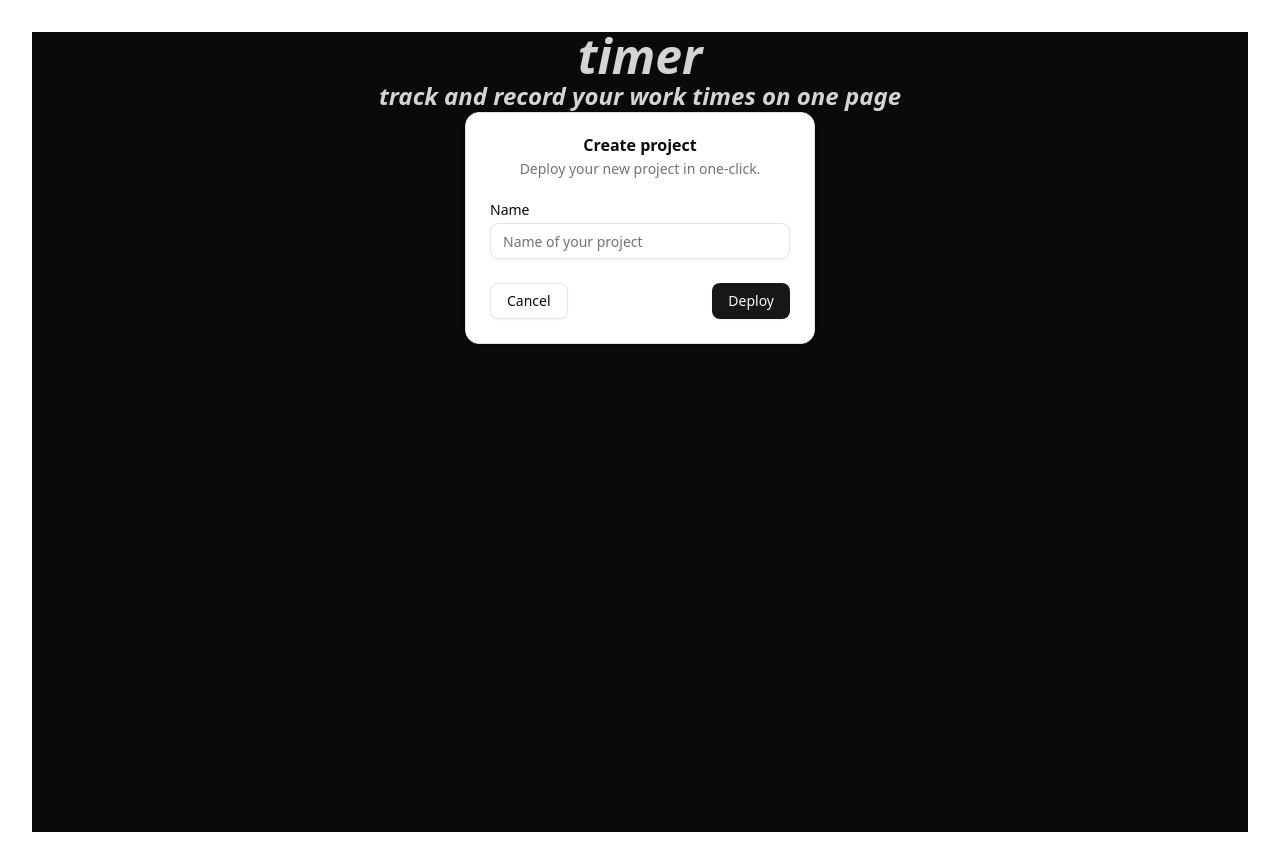
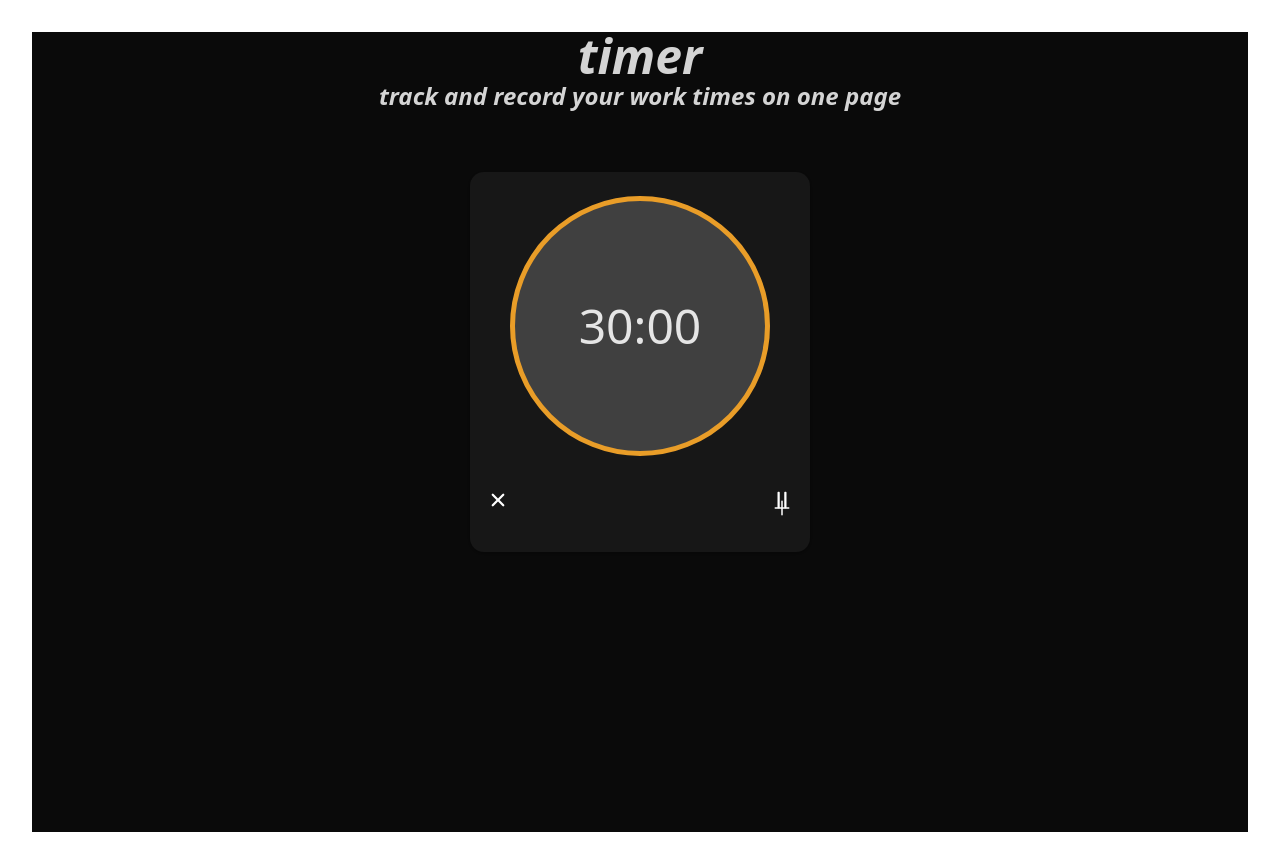
Before and after one commit to ilyastorunn/timer, a React (Vite) app: page / in a window 1280 px wide. Built offline with nearby package versions, Linux system fonts and the light colour scheme.

Commit message:
minor updates

```diff
--- a/package.json
+++ b/package.json
@@ -19,6 +19,7 @@
     "lucide-react": "^0.511.0",
     "react": "^19.1.0",
     "react-dom": "^19.1.0",
+    "react-icons": "^5.5.0",
     "tailwind-merge": "^3.3.0",
     "tailwindcss": "^4.1.7"
   },
--- a/src/Pages/Home.jsx
+++ b/src/Pages/Home.jsx
@@ -1,14 +1,6 @@
 import { Button } from "@/components/ui/button";
-import {
-  Card,
-  CardContent,
-  CardDescription,
-  CardFooter,
-  CardHeader,
-  CardTitle,
-} from "@/components/ui/card";
-import { Input } from "@/components/ui/input";
-import { Label } from "@/components/ui/label";
+import { Card, CardContent, CardFooter } from "@/components/ui/card";
+import { IoPauseOutline, IoClose, IoAdd } from "react-icons/io5";
 
 export default function Home() {
   return (
@@ -20,26 +12,16 @@ export default function Home() {
         <span className="text-2xl text-[#D4D4D4] font-semibold italic">
           track and record your work times on one page
         </span>
-        <Card className="w-[350px]">
-          <CardHeader>
-            <CardTitle>Create project</CardTitle>
-            <CardDescription>
-              Deploy your new project in one-click.
-            </CardDescription>
-          </CardHeader>
-          <CardContent>
-            <form>
-              <div className="grid w-full items-center gap-4">
-                <div className="flex flex-col space-y-1.5">
-                  <Label htmlFor="name">Name</Label>
-                  <Input id="name" placeholder="Name of your project" />
-                </div>
-              </div>
-            </form>
+        <Card className="w-[340px] h-[380px] bg-[#171717] border-none mt-[60px]">
+          <CardContent className="flex items-center justify-center">
+            <div className="flex items-center justify-center w-[260px] h-[260px] bg-neutral-700 rounded-full border-[5px] border-[#e99d28]">
+              <span className="text-5xl text-[#E5E5E5]">30:00</span>
+            </div>
           </CardContent>
-          <CardFooter className="flex justify-between">
-            <Button variant="outline">Cancel</Button>
-            <Button>Deploy</Button>
+          <CardFooter className="relative h-[100px]">
+            <IoAdd className="text-white text-2xl absolute right-4 top-4" />
+            <IoClose className="text-white text-2xl absolute left-4 bottom-4" />
+            <IoPauseOutline className="text-white text-2xl absolute right-4 bottom-4" />
           </CardFooter>
         </Card>
       </div>
```
Also changed, not shown: 1 other file (tests, documents, lock files or other folders).
